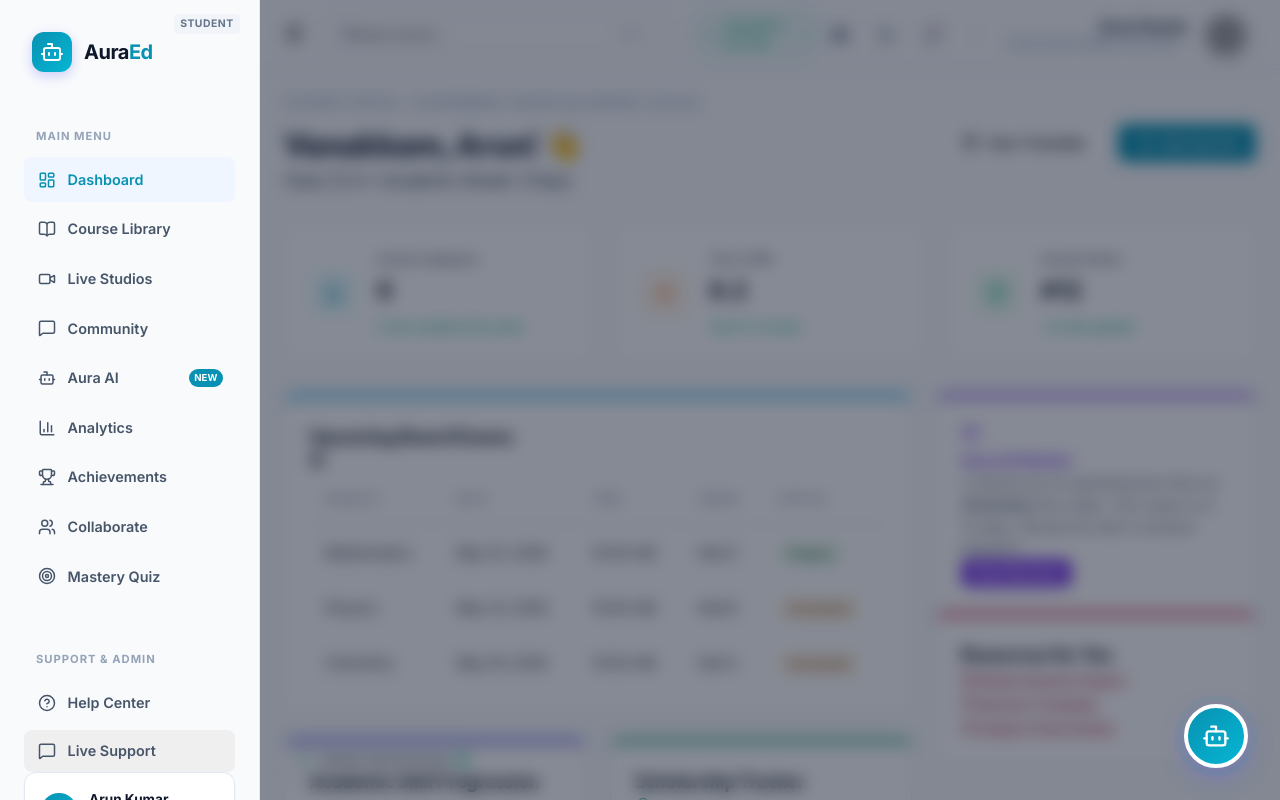
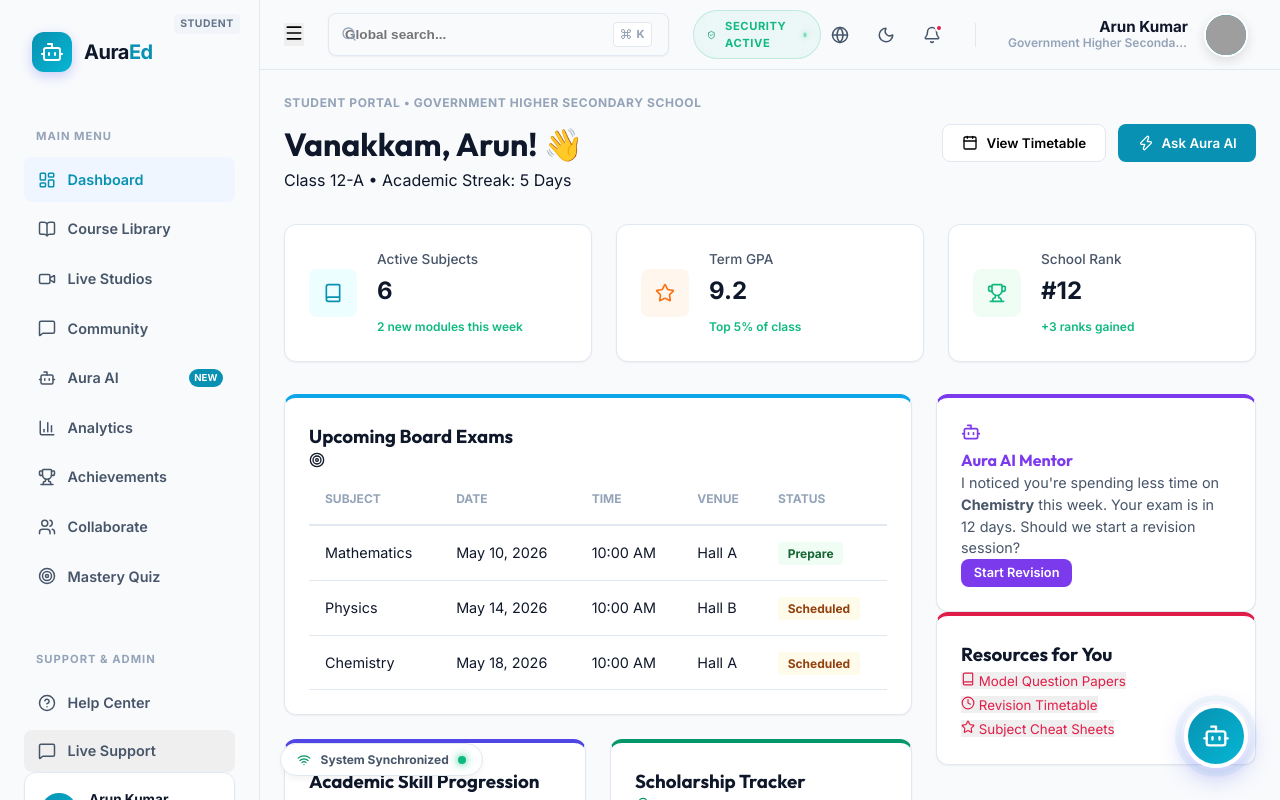
Before and after one commit to pranesh-fortumars/EdTech-Application, a React (Vite) app: page /login in a window 1280 px wide. Both pictures are taken after typing "name@example.com", "Sample123" into the empty fields and a click on the button "Sign In". Shown: the top 800 px of the page. Built offline with nearby package versions, Linux system fonts and the light colour scheme; grey boxes are pictures that could not be loaded.

Commit message:
fix: implement persistent desktop sidebar with manual toggle control

```diff
--- a/src/components/Layout.css
+++ b/src/components/Layout.css
@@ -36,10 +36,13 @@
   transition: opacity 0.3s ease;
 }
 
-.app-layout.sidebar-open .sidebar-overlay {
-  display: block;
-  opacity: 1;
+@media (max-width: 1024px) {
+  .app-layout.sidebar-open .sidebar-overlay {
+    display: block;
+    opacity: 1;
+  }
 }
+
 
 @media (max-width: 1024px) {
   .main-wrapper {
--- a/src/components/Layout.jsx
+++ b/src/components/Layout.jsx
@@ -11,16 +11,17 @@ const Layout = ({ children }) => {
 
   useEffect(() => {
     const handleResize = () => {
+      // Only auto-close when shrinking to mobile view
       if (window.innerWidth <= 1024) {
         setSidebarOpen(false);
-      } else {
-        setSidebarOpen(true);
       }
+      // We don't auto-open on desktop resize to respect the user's manual "close" action
     };
 
     window.addEventListener('resize', handleResize);
     return () => window.removeEventListener('resize', handleResize);
   }, []);
+
 
   return (
     <div className={`app-layout ${isSidebarOpen ? 'sidebar-open' : ''}`}>
```
